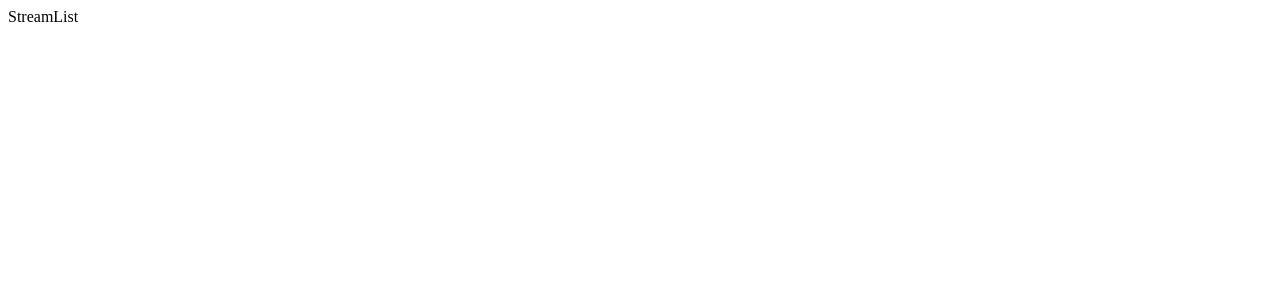
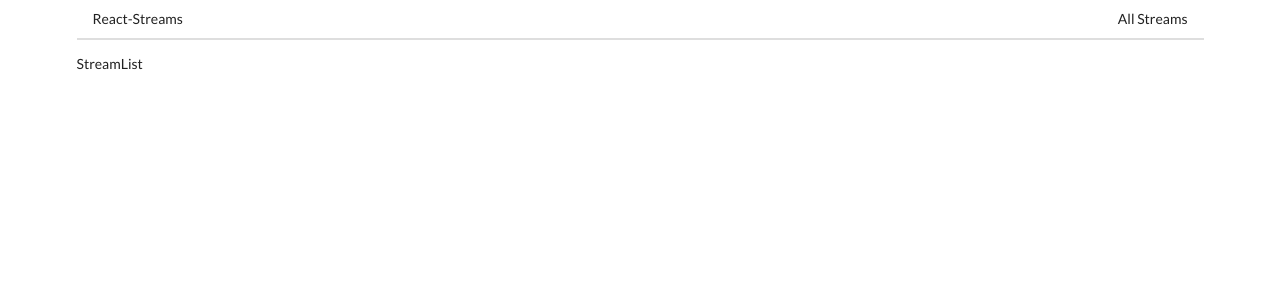
Before and after one commit to Javier-Machin/react-streams-client, a React (Create React App) app: page / in a window 1280 px wide. Shown: the top 300 px of the page. Built offline with nearby package versions, Linux system fonts and the light colour scheme.

Commit message:
Add Header component and add to router

```diff
--- a/public/index.html
+++ b/public/index.html
@@ -5,6 +5,7 @@
     <link rel="shortcut icon" href="%PUBLIC_URL%/favicon.ico">
     <meta name="viewport" content="width=device-width, initial-scale=1, shrink-to-fit=no">
     <meta name="theme-color" content="#000000">
+    <link rel="stylesheet" href="https://cdnjs.cloudflare.com/ajax/libs/semantic-ui/2.4.1/semantic.min.css">
     <!--
       manifest.json provides metadata used when your web app is added to the
       homescreen on Android. See https://developers.google.com/web/fundamentals/web-app-manifest/
--- a/src/components/App.js
+++ b/src/components/App.js
@@ -1,18 +1,21 @@
 import React from 'react';
-import { BrowserRouter, Route, Link } from 'react-router-dom';
+import { BrowserRouter, Route } from 'react-router-dom';
 import StreamCreate from './streams/StreamCreate';
 import StreamEdit from './streams/StreamEdit';
 import StreamDelete from './streams/StreamDelete';
 import StreamList from './streams/StreamList';
 import StreamShow from './streams/StreamShow';
+import Header from './Header';
 
 // The parent div of the two routes could be a React.Fragment too
 // Other routers are HashRouter(more flexible) and MemoryRouter
 const App = () => {
   return (
-    <div>
+    <div className="ui container">
+
       <BrowserRouter>
         <div>
+          <Header />
           <Route path="/" exact component={StreamList} />
           <Route path="/streams/new" exact component={StreamCreate} />
           <Route path="/streams/edit" exact component={StreamEdit} />
--- /dev/null
+++ b/src/components/Header.js
@@ -0,0 +1,19 @@
+import React from 'react';
+import { Link } from 'react-router-dom';
+
+const Header = () => {
+  return (
+    <div className="ui secondary pointing menu">
+      <Link to="/" className="item">
+        React-Streams
+      </Link>
+      <div className="right menu">
+        <Link to="/" className="item">
+          All Streams
+        </Link>
+      </div>
+    </div>
+  );
+}
+
+export default Header;
```
